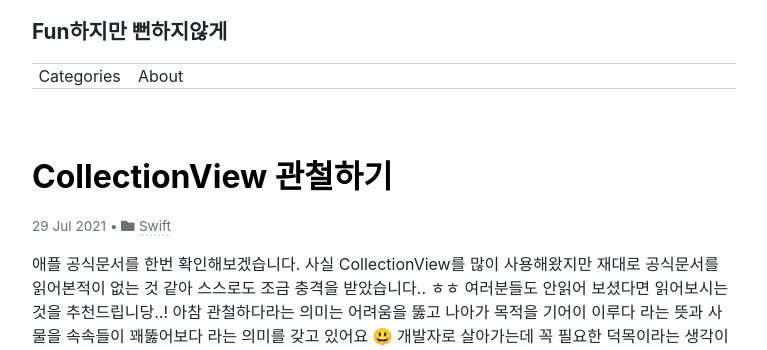
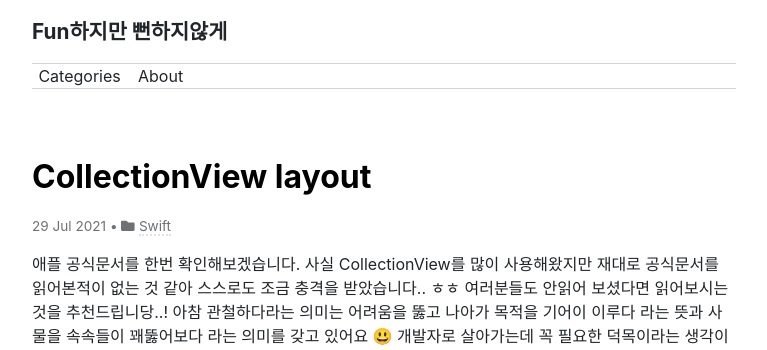
Before and after one commit to hoonv/oldBlog, a Jekyll site: the page built from _posts/2021-07-30-CollectionView(1).markdown, in a window 1280 px wide and 900 px high. Shown: the top 350 px of the window, without its empty margins (256-1023 px from the left). Built offline with Jekyll 4.4.1, drawn with Linux system fonts in a browser that asks for light colours; nearby versions of some CDN libraries; comment, search, counter and statistics services are not loaded; some of the changed text lies outside the part shown.

Commit message:
rename some posts

```diff
--- a/_posts/2021-07-30-CollectionView(1).markdown
+++ b/_posts/2021-07-30-CollectionView(1).markdown
@@ -1,6 +1,6 @@
 ---
 layout: post
-title:  "CollectionView 관철하기"
+title:  "CollectionView layout"
 date:   2021-07-30 08:45:14 +0900
 categories: Swift
 ---
--- a/_posts/2021-07-31-CollectionView(2).markdown
+++ b/_posts/2021-07-31-CollectionView(2).markdown
@@ -1,6 +1,6 @@
 ---
 layout: post
-title:  "CollectionView 관철하기 Layout"
+title:  "CollectionView layout"
 date:   2021-07-30 08:45:14 +0900
 categories: Swift
 ---
```
